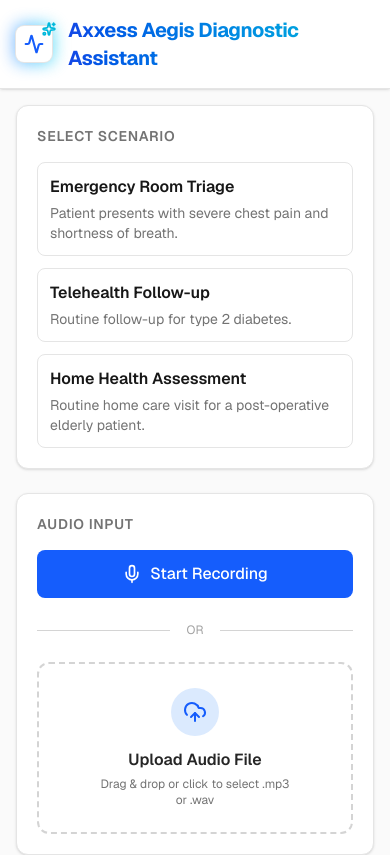
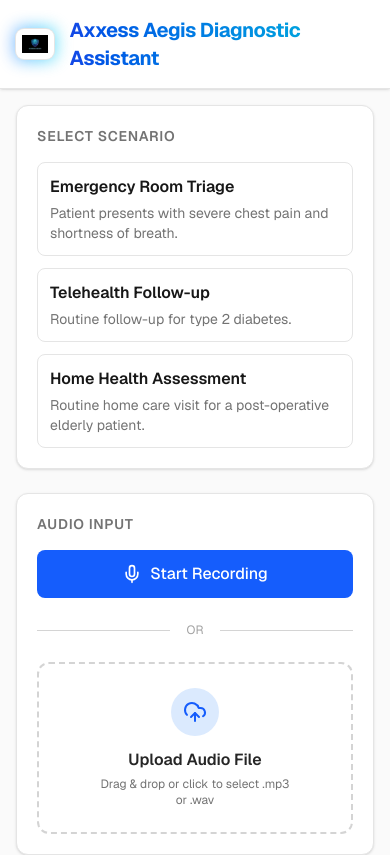
Before and after one commit to NealKapadia/Synapse, a Next.js app: page / in a window 390 px wide. Shown: the top 855 px of the page. Built offline with nearby package versions, Linux system fonts and the light colour scheme.

Commit message:
fix: auto-format Twilio target phone number and update AppLogo

```diff
--- a/src/components/dashboard/AppLogo.tsx
+++ b/src/components/dashboard/AppLogo.tsx
@@ -1,15 +1,20 @@
-import { Activity, Sparkles } from "lucide-react";
+import Image from "next/image";
 
 export function AppLogo() {
     return (
-        <div className="relative group">
+        <div className="relative group flex items-center justify-center">
             {/* Dynamic Glowing Border */}
             <div className="absolute -inset-0.5 bg-gradient-to-r from-blue-500 to-cyan-400 rounded-lg blur opacity-60 group-hover:opacity-100 transition duration-1000 group-hover:duration-200 animate-pulse"></div>
 
-            {/* Icon Container */}
-            <div className="relative bg-white dark:bg-neutral-900 ring-1 ring-neutral-200 dark:ring-neutral-800 p-2 rounded-lg flex items-center justify-center gap-1">
-                <Activity className="w-5 h-5 text-blue-600 dark:text-blue-400" strokeWidth={2.5} />
-                <Sparkles className="w-3.5 h-3.5 text-cyan-500 dark:text-cyan-400 absolute -top-1 -right-1" strokeWidth={3} />
+            {/* Image Container */}
+            <div className="relative bg-white dark:bg-neutral-900 ring-1 ring-neutral-200 dark:ring-neutral-800 p-1.5 rounded-lg flex items-center justify-center overflow-hidden">
+                <Image
+                    src="/axxess-aegis.png"
+                    alt="Axxess Aegis Logo"
+                    width={28}
+                    height={28}
+                    className="object-contain"
+                />
             </div>
         </div>
     );
--- a/src/components/dashboard/StructuredData.tsx
+++ b/src/components/dashboard/StructuredData.tsx
@@ -83,9 +83,23 @@
         window.speechSynthesis.speak(utterance);
     };
 
+    const handlePhoneChange = (e: React.ChangeEvent<HTMLInputElement>) => {
+        const cleaned = e.target.value.replace(/\D/g, '').substring(0, 10);
+        let formatted = cleaned;
+        if (cleaned.length > 6) {
+            formatted = `(${cleaned.slice(0, 3)}) ${cleaned.slice(3, 6)}-${cleaned.slice(6, 10)}`;
+        } else if (cleaned.length > 3) {
+            formatted = `(${cleaned.slice(0, 3)}) ${cleaned.slice(3, 6)}`;
+        } else if (cleaned.length > 0) {
+            formatted = `(${cleaned}`;
+        }
+        setPhoneNumber(formatted);
+    };
+
     const handleSms = async () => {
-        if (!phoneNumber) {
-            toast.error("Please enter a valid phone number.");
+        const cleanedNumber = phoneNumber.replace(/\D/g, '');
+        if (cleanedNumber.length !== 10) {
+            toast.error("Please enter a valid 10-digit phone number.");
             return;
         }
 
@@ -95,7 +109,7 @@
                 method: "POST",
                 headers: { "Content-Type": "application/json" },
                 body: JSON.stringify({
-                    phoneNumber,
+                    phoneNumber: `+1${cleanedNumber}`,
                     messageBody: result?.patientSummary
                 })
             });
@@ -285,7 +299,7 @@
                         type="tel"
                         placeholder="+1 (555) 000-0000"
                         value={phoneNumber}
-                        onChange={(e) => setPhoneNumber(e.target.value)}
+                        onChange={handlePhoneChange}
                         disabled={isAnalyzing || isSmsSending}
                         className="bg-white dark:bg-neutral-800 border border-violet-200 dark:border-violet-800 rounded-md text-sm px-3 py-1.5 text-neutral-800 dark:text-neutral-200 disabled:opacity-50 outline-none focus:ring-2 focus:ring-violet-500 w-48 shadow-sm"
                     />
```
Also changed, not shown: public/axxess-aegis.png (added).
